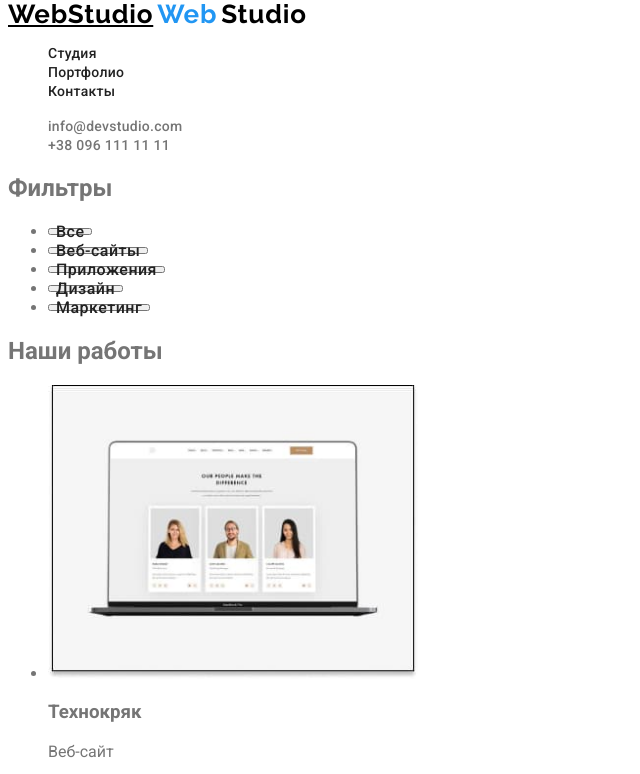
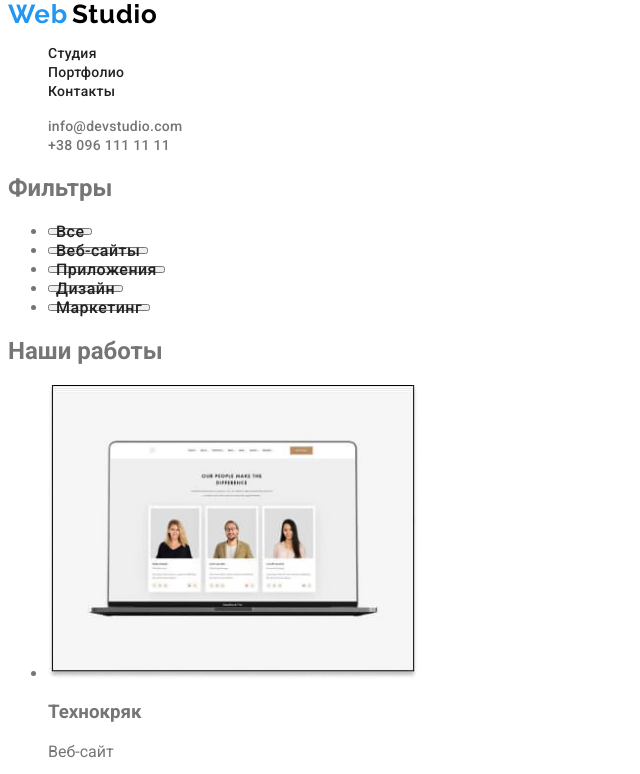
Before and after one commit to OksanaZhmurko/goit-markup-hw-02, a plain HTML site: page potrfolio.html in a window 1280 px wide. Shown: the top 774 px of the page, without its empty margins (0-640 px from the left). Drawn offline with Linux system fonts and the light colour scheme.

Commit message:
логотип исправлено

```diff
--- a/potrfolio.html
+++ b/potrfolio.html
@@ -16,10 +16,11 @@
   </head>
   <body>
     <header class="header">
-      <a class="header-logo" href="./index.html">WebStudio</a>
-      <span class="logo-web">Web</span>
-      <span class="logo-studio">Studio</span>
-    </a>
+      <header class="header">
+        <a class="header-logo" href="./index.html"></a>
+        <span class="logo-web">Web</span>
+        <span class="logo-studio">Studio</span>
+      </a>
       <nav class="header-nav">
         <ul class="header-list">
           <li class="header-item">
```
